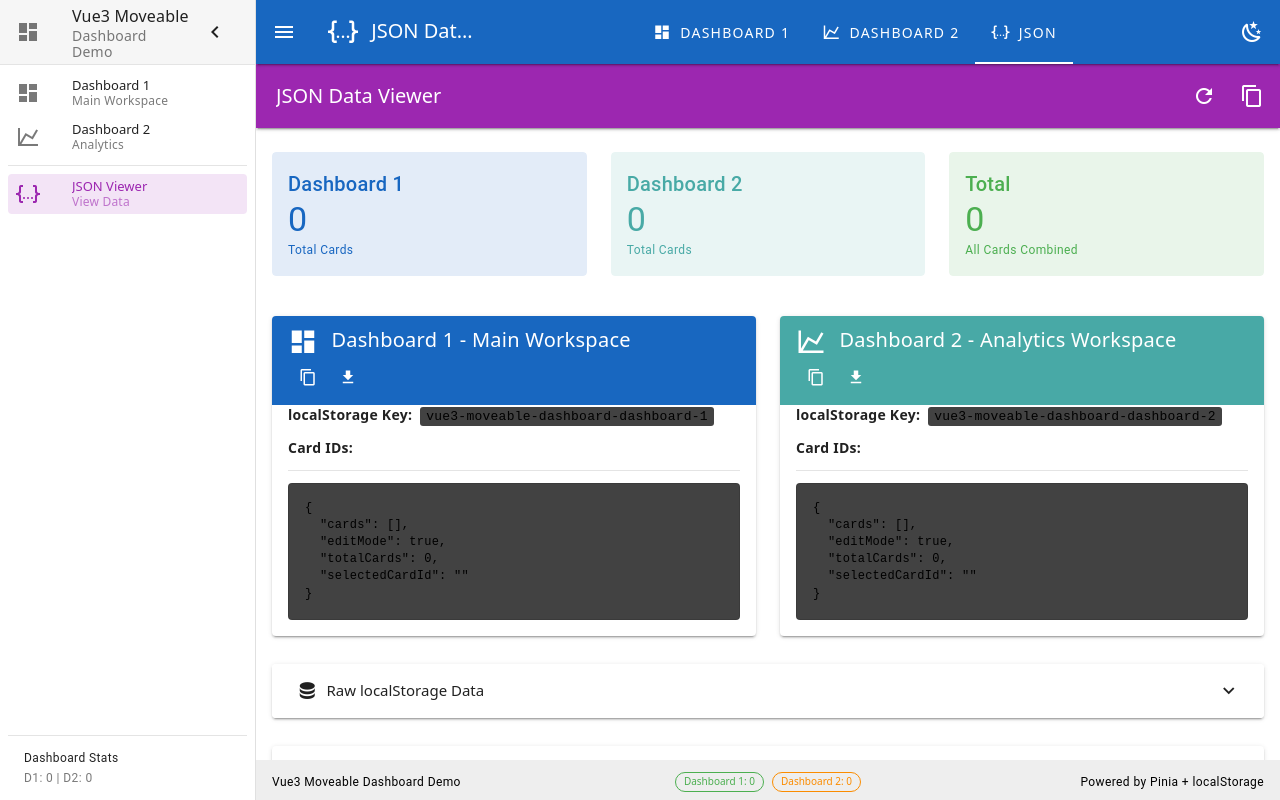
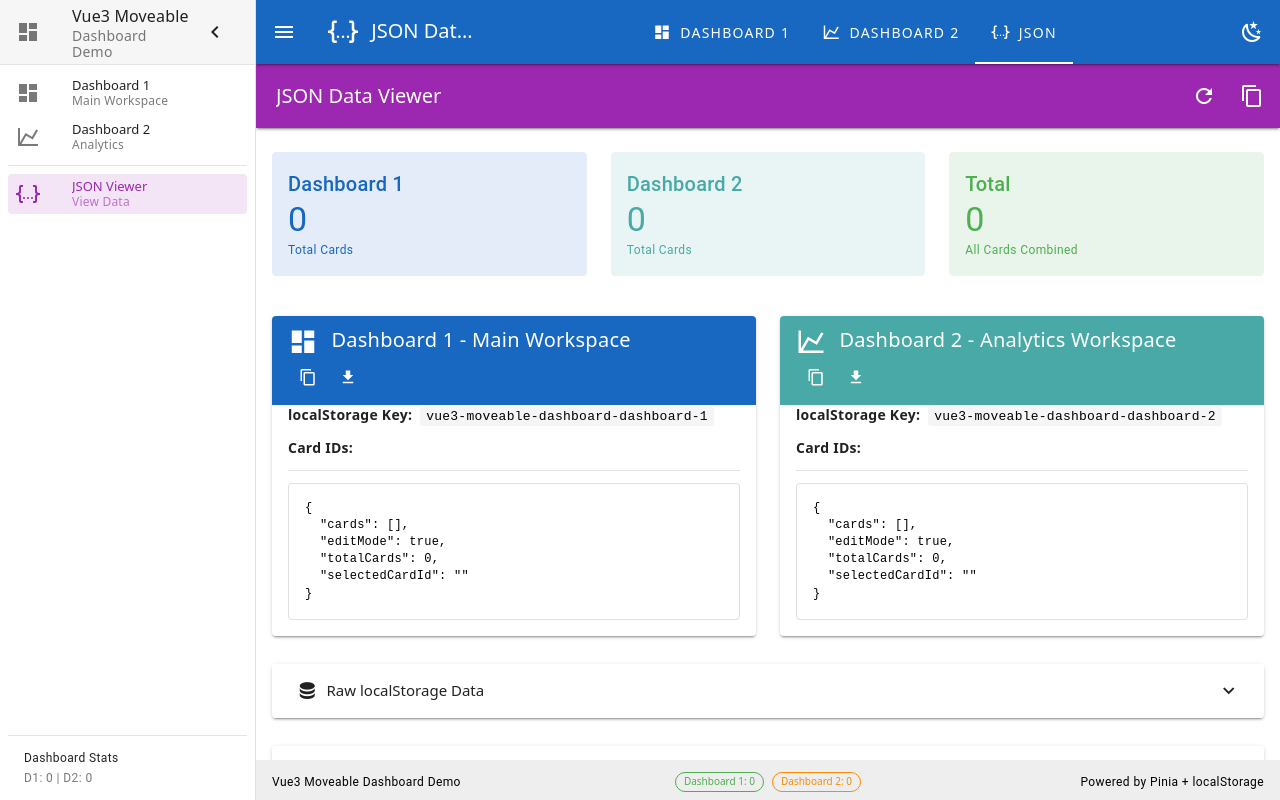
Before and after one commit to hoegerenterprise/vue3_moveabledashboard, a Vue app: page /json in a window 1280 px wide. Built offline with nearby package versions, Linux system fonts and the light colour scheme.

Commit message:
style(json): Fix json background color

```diff
--- a/src/pages/JSONViewer.vue
+++ b/src/pages/JSONViewer.vue
@@ -434,8 +434,6 @@ onMounted(() => {
 
 <style scoped>
 .json-viewer {
-  background-color: rgb(var(--v-theme-surface-variant));
-  color: rgb(var(--v-theme-on-surface));
   padding: 16px;
   border-radius: 4px;
   font-family: 'Courier New', monospace;
@@ -443,7 +441,20 @@ onMounted(() => {
   overflow-x: auto;
   max-height: 500px;
   overflow-y: auto;
-  border: 1px solid rgba(var(--v-border-color), var(--v-border-opacity));
+  border: 1px solid rgba(0, 0, 0, 0.12);
+}
+
+/* Light mode */
+.json-viewer {
+  background-color: #ffffff;
+  color: #000000;
+}
+
+/* Dark mode */
+.v-theme--dark .json-viewer {
+  background-color: #000000;
+  color: #ffffff;
+  border-color: rgba(255, 255, 255, 0.12);
 }
 
 .json-viewer.small {
@@ -452,11 +463,21 @@ onMounted(() => {
 }
 
 code {
-  background-color: rgb(var(--v-theme-surface-variant));
-  color: rgb(var(--v-theme-on-surface));
   padding: 2px 6px;
   border-radius: 3px;
   font-family: 'Courier New', monospace;
   font-size: 13px;
 }
+
+/* Light mode */
+code {
+  background-color: #f5f5f5;
+  color: #000000;
+}
+
+/* Dark mode */
+.v-theme--dark code {
+  background-color: #1e1e1e;
+  color: #ffffff;
+}
 </style>
```
